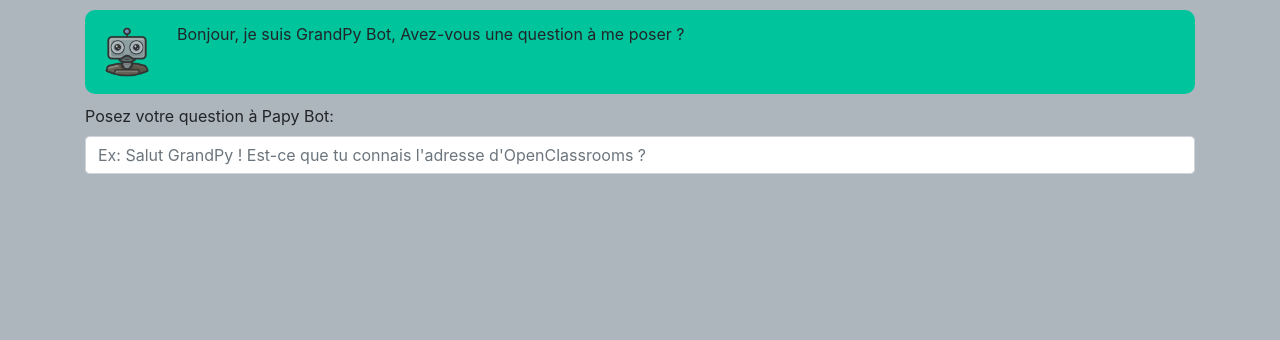
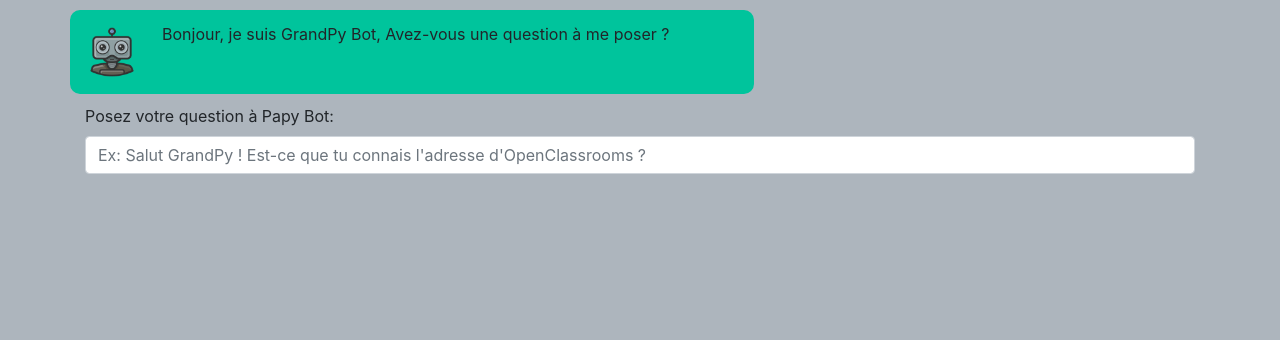
Before and after one commit to Nels885/p11_grandpy_bot_upgrade, a Flask app: page / in a window 1280 px wide. Shown: the part 126-466 px from the top of the page. Run offline with Flask 2, Linux system fonts and the light colour scheme; parts of the project's set-up code (start-up, migrations or seed data) failed here and were passed over; some libraries are stand-ins or nearby versions.

Commit message:
Modification of chat design and add Object Class for the chat in script.py

```diff
--- a/bot/static/css/custom.css
+++ b/bot/static/css/custom.css
@@ -13,14 +13,12 @@ body {
 /* Chat containers */
 .cont-chat {
     border: 2px solid #00C49C;
-    /*
-    border: 2px solid #dedede;
-    background-color: #f1f1f1;
-    */
     background-color: #00C49C;
     border-radius: 10px;
     padding: 10px;
     margin: 10px 0;
+    min-width: 60%;
+    text-align: justify;
 }
 
 /* Darker chat container */
@@ -28,10 +26,6 @@ body {
     background-color: #313E52;
     border-color: #313E52 ;
     color: white;
-    /*
-    border-color: #ccc;
-    background-color: #ddd;
-    */
 }
 
 /* Clear floats */
@@ -42,7 +36,7 @@ body {
 }
 
 /* Style images */
-.cont-chat .avatar {
+.cont-chat .avatar.left {
     float: left;
     max-width: 60px;
     width: 100%;
@@ -51,8 +45,18 @@ body {
 }
 
 /* Style the right image */
+.cont-chat .avatar.right {
+    float: right;
+    max-width: 60px;
+    width: 100%;
+    margin-left: 20px;
+    border-radius: 50%;
+}
+
+/* Style the right image */
 .cont-chat img.right {
     float: right;
+    width: 85%;
     margin-left: 20px;
     margin-right: 0;
 }
--- a/bot/static/js/script.js
+++ b/bot/static/js/script.js
@@ -1,10 +1,10 @@
 const chat = $("#chat");
-var numId = 0;
-var backEnd, geoLocation, pageId;
+let numId = 0;
+let backEnd, geoLocation, pageId;
 
 
 // Class to make ajax request
-var RequestAjax = {
+let RequestAjax = {
     // Initialize
     init: function (method, url) {
         this.method = method;
@@ -22,39 +22,48 @@ var RequestAjax = {
 };
 
 
-// Create Objects
-var backEndObject = Object.create(RequestAjax);
+// Class for display the answer of GrandpyBot or Anonymous
+let ContChat = {
+    init: function (chatClass, avatar, avatClass) {
+        this.chatClass = chatClass;
+        this.avatar = avatar;
+        this.avatClass = avatClass;
+    },
+    add: function (answer) {
+        // Remove load animation
+        $('#load').remove();
+        chat.append('<div class="row"><div class="' + this.chatClass + '">' +
+            '<img class="' + this.avatClass + '" src="../static/img/' + this.avatar + '" alt="Avatar"><p>' + answer + '</p></div></div>');
+    }
+};
+
+// Create Ajax Objects
+let backEndObject = Object.create(RequestAjax);
 backEndObject.init("POST", "/");
-var mediaWikiObject = Object.create(RequestAjax);
+let mediaWikiObject = Object.create(RequestAjax);
+
+// Create Chat Objects
+let chatBot = Object.create(ContChat);
+chatBot.init("cont-chat mr-auto", "papybot.png", "left avatar");
+let chatUser = Object.create(ContChat);
+chatUser.init("cont-chat darker text-right ml-auto", "invite.png", "right avatar");
+let chatMap = Object.create(ContChat);
+chatMap.init("cont-chat col-lg-12 mr-auto", "papybot.png", "left avatar");
 
 
 // Function for adding load animation
 function loadBot() {
-    chat.append('<div class="cont-chat text-center" id="load">' +
-        '<div id="loader"></div></div>');
-}
-
-
-// Function for display the answer of GrandpyBot or Anonymous
-function contChat(answer, bot = true) {
-    var chatClass = "", avatar = "papybot.png", avatClass = "left";
-
-    // Remove load animation
-    $('#load').remove();
-    if (!bot) {
-        chatClass = "darker text-right", avatar = "invite.png", avatClass = "right";
-    }
-    chat.append('<div class="cont-chat ' + chatClass + '">' +
-        '<img class="' + avatClass + ' avatar" src="../static/img/' + avatar + '" alt="Avatar"><p>' + answer + '</p></div>');
+    chat.append('<div class="row"><div class="cont-chat text-center col-lg-12" id="load">' +
+        '<div id="loader"></div></div></div>');
 }
 
 
 // Function for the error with Ajax
 function ajaxError(error) {
+    chatBot.add("Je suis désolé, je ne peux pas vous répondre pour le moment, mon cerveau est en surchauffe :( !!");
+
     // Display error message in the console
     console.error("[AJAX] ERROR : " + error);
-
-    contChat("Je suis désolé, je ne peux pas vous répondre pour le moment, mon cerveau est en surchauffe :( !!");
 }
 
 
@@ -83,17 +92,17 @@ function mediawikiPageidCallback(response) {
     msgBot = backEnd["answers"][1] + result;
     console.log("[MEDIAWIKI] ANSWER_BOT : " + msgBot);
 
-    contChat(msgBot + ' [<a href="' + lien + '">En savoir plus sur Wikipedia</a>]');
+    chatBot.add(msgBot + ' [<a href="' + lien + '">En savoir plus sur Wikipedia</a>]');
 }
 
 
 // Function for displaying the google map
 function initMap(location, mapId) {
-    var map = new google.maps.Map(document.getElementById(mapId), {
+    let map = new google.maps.Map(document.getElementById(mapId), {
         center: location,
         zoom: 14
     });
-    var marker = new google.maps.Marker({
+    let marker = new google.maps.Marker({
         position: location,
         map: map,
         title: "C\'est ici !"
@@ -108,7 +117,7 @@ $(function () {
 
         // Adding the user message in the chat window
         const msgUser = $("#content").val();
-        contChat(msgUser, false);
+        chatUser.add(msgUser);
 
         // Adding load animation
         loadBot();
@@ -120,12 +129,12 @@ $(function () {
             geoLocation = backEnd["geoLocation"];
             console.log("[BACK END] LOCATION : " + geoLocation);
 
-            contChat(response["answers"][0]);
+            chatBot.add(response["answers"][0]);
 
             // if geolocation then we display the Google Map
             if (geoLocation["route"].length !== 0) {
-                var mapId = "map" + String(numId);
-                contChat('<div id=' + mapId + ' class="map"></div>');
+                let mapId = "map" + String(numId);
+                chatMap.add('<div id=' + mapId + ' class="map"></div>');
                 initMap(geoLocation["geometry"], mapId);
                 numId += 1;
                 // Adding load animation
--- a/bot/templates/index.html
+++ b/bot/templates/index.html
@@ -42,9 +42,12 @@
         <!-- Section of the chat -->
         <section class="row">
             <div id="chat" class="col-lg-12 mx-auto">
-                <div class="cont-chat" id="msgPres">
-                    <img class="left avatar" src="{{ url_for('static', filename='img/papybot.png') }}" alt="Avatar"/>
-                    <p>Bonjour, je suis GrandPy Bot, Avez-vous une question à me poser ?</p>
+                <div class="row">
+                    <div class="cont-chat " id="msgPres">
+                        <img class="left avatar" src="{{ url_for('static', filename='img/papybot.png') }}"
+                             alt="Avatar"/>
+                        <p>Bonjour, je suis GrandPy Bot, Avez-vous une question à me poser ?</p>
+                    </div>
                 </div>
                 <!-- Contenu Chat créer en javascript -->
             </div>
@@ -75,7 +78,7 @@
                     class="sr-only">Github</span><i class="fa fa-github fa-3x" aria-hidden="true"></i></a></p>
             <hr/>
             <span class="italic text-light">Copyright &copy; Lionel Voirin pour <a href="https://www.openclassrooms.com"
-                                                                        target="_blank">OpenClassrooms</a></span>
+                                                                                   target="_blank">OpenClassrooms</a></span>
         </div>
     </footer>
 
```
Also changed, not shown: 1 other file.
